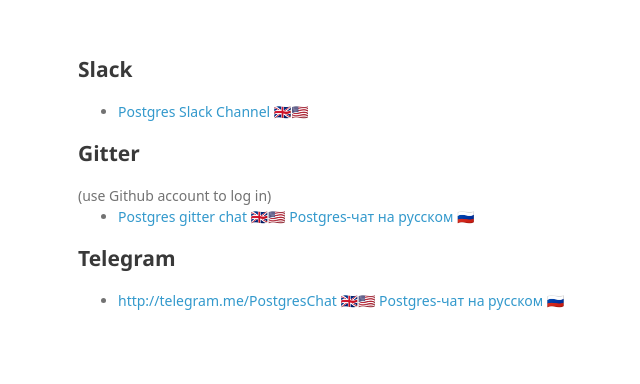
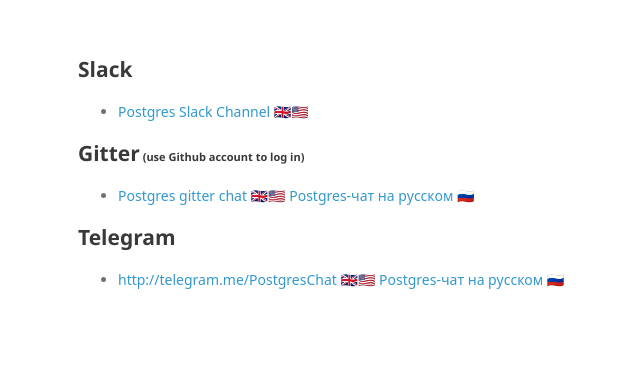
Before and after one commit to NikolayS/PostgresChat, a plain HTML site: page index.html in a window 1280 px wide. Shown: the whole page, without its empty margins (492-1132 px from the left). Drawn offline with Linux system fonts and the light colour scheme; a web font is replaced by a local one.

Commit message:
Update index.html

```diff
--- a/index.html
+++ b/index.html
@@ -20,8 +20,8 @@
 <li><a href="https://postgres-slack.herokuapp.com/">Postgres Slack Channel</a> 🇬🇧🇺🇸 </li>
 </ul>
 
-        <h2>Gitter </h2>
-        (use Github account to log in)
+        <h2>Gitter<small> (use Github account to log in)</small></h2>
+
 <ul>
 <li><a href="https://gitter.im/postgresmen/postgresql">Postgres gitter chat</a> 🇬🇧🇺🇸 </
 <li><a href="https://gitter.im/postgresmen/postgresqlrussia">Postgres-чат на русском</> 🇷🇺 </li>
```
